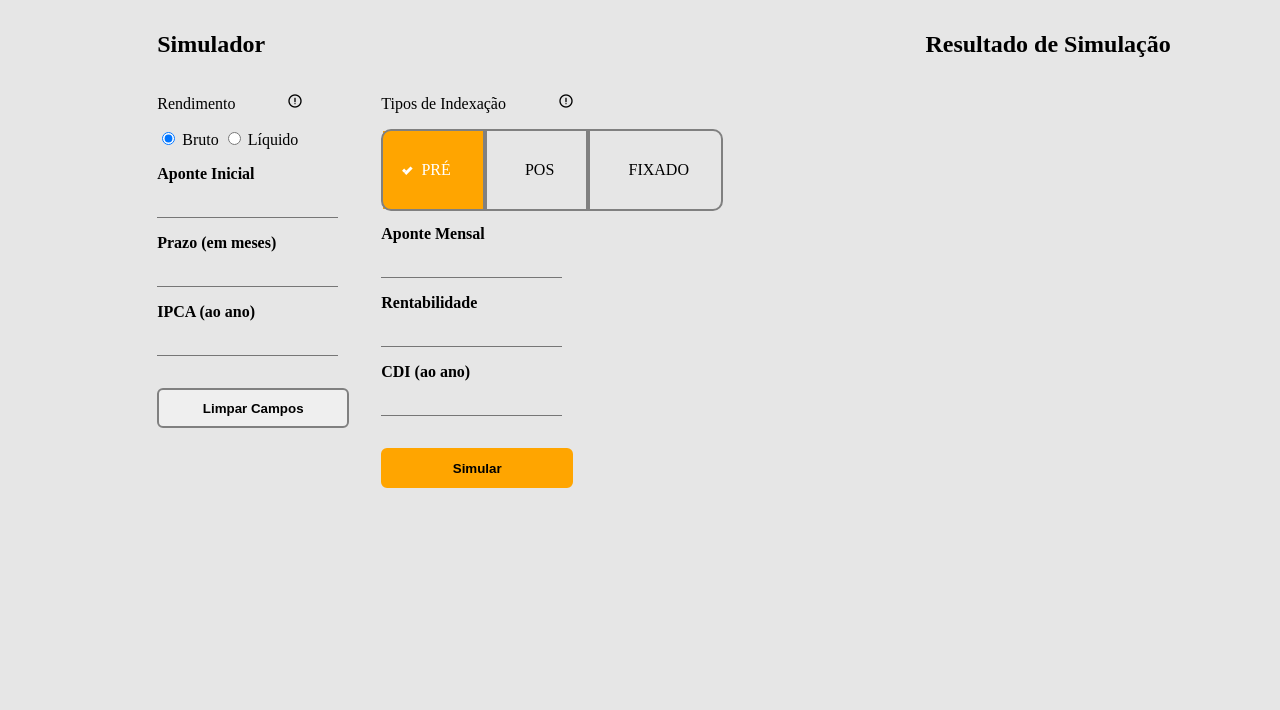
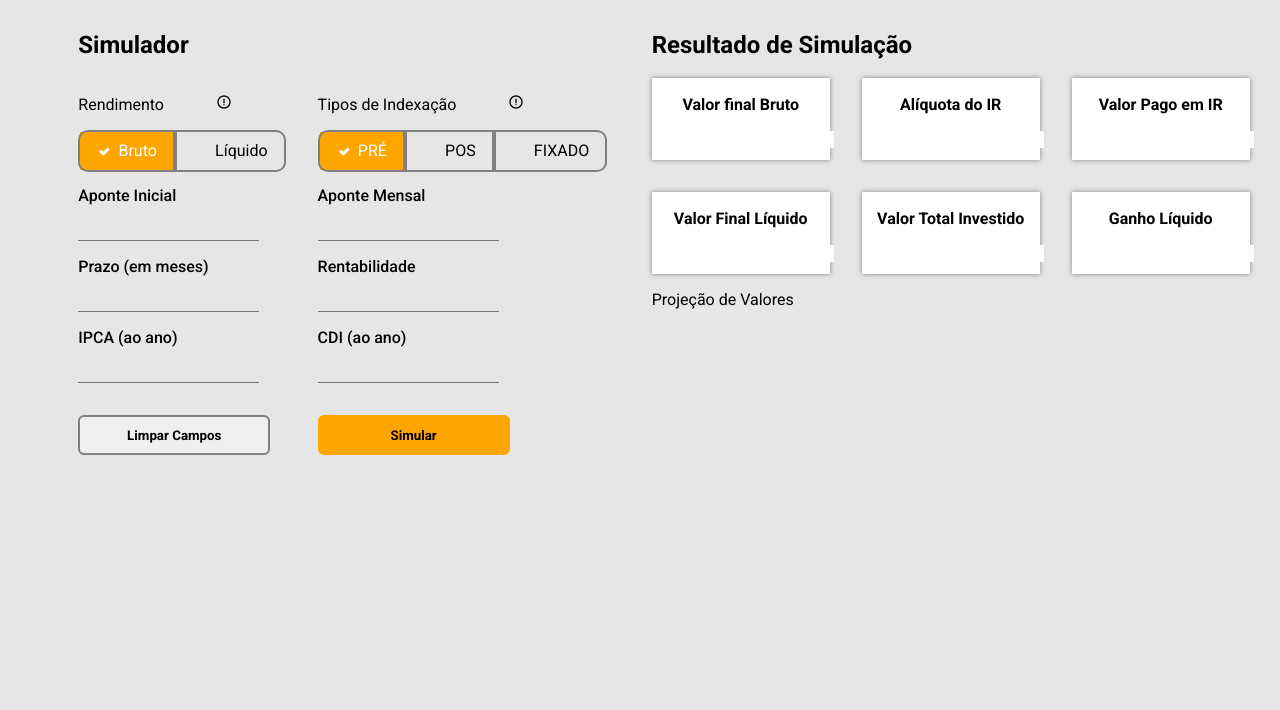
Before and after one commit to metaljefferson/Investimentos, a website: page index.html in a window 1280 px wide. Shown: the part 90-800 px from the top of the page. Drawn offline with Linux system fonts and the light colour scheme; no server answers.

Commit message:
Javascript html css

```diff
--- a/index.html
+++ b/index.html
@@ -6,6 +6,7 @@
     <meta http-equiv="X-UA-Compatible" content="IE=edge">
     <meta name="viewport" content="width=device-width, initial-scale=1.0">
     <link rel="stylesheet" type="text/css" href="main.css" media="screen" />
+    <link href="https://fonts.googleapis.com/css2?family=Roboto:wght@300;400;500;700&display=swap" rel="stylesheet">
 
     <title>eqi-investimentos</title>
 
@@ -21,21 +22,37 @@
                 <div>
                     <div>
                         <p>Rendimento <img class="exclamacao" src="imagens/ponto-de-exclamacao.png" alt=""></p>
-                        <form id="form_rendimento">
-                            <input type="radio" id="bruto" name="rendimento" value="bruto" checked="checked"> <label for="html">Bruto</label>
-                            <input type="radio" id="liquido" name="rendimento" value="liquido"> <label for="html">Líquido</label>
+                        <form id="form_rendimento" class="form_tipos_importacao">
+                            <label>
+                            <input type="radio" id="bruto" name="rendimento" value="bruto" checked="checked">
+                            <div class="checkmark">
+                                <div class="checkmark_stem"></div>
+                                <div class="checkmark_kick"></div>
+
+                            </div>
+                            <span>Bruto</span>
+                        </label>
+
+                            <label class="rendimento_label">
+                            <input type="radio" id="liquido" name="rendimento" value="liquido">
+                            <div class="checkmark">
+                                <div class="checkmark_stem"></div>
+                                <div class="checkmark_kick"></div>
+                            </div>
+                            <span>Líquido</span>
+                            </label>
                         </form>
                     </div>
                     <div>
-                        <p><b>Aponte Inicial</b></p>
+                        <p class="rendimento_negrito">Aponte Inicial</p>
                         <input class="aponte_mensal" type="text" id="aponte_inicial" name="aponte_inicial" value=""> <label for="html"></label>
                     </div>
                     <div>
-                        <p><b>Prazo (em meses)</b></p>
+                        <p class="rendimento_negrito">Prazo (em meses)</p>
                         <input class="aponte_mensal" type="text" id="prazo" name="prazo" value=""> <label for="html"></label>
                     </div>
                     <div>
-                        <p><b>IPCA (ao ano)</b></p>
+                        <p class="rendimento_negrito">IPCA (ao ano)</p>
                         <input class="aponte_mensal" type="text" id="ipca" name="ipca" value=""> <label for="html"></label>
                     </div>
                     <button class="limpar_campos" onclick="emptyFields()">Limpar Campos</button>
@@ -71,15 +88,15 @@
                         </form>
                     </div>
                     <div>
-                        <p><b>Aponte Mensal</b></p>
+                        <p class="indexacao_negrito">Aponte Mensal</p>
                         <input class="aponte_mensal" type="text" id="aponte_mensal" name="aponte_mensal" value=""> <label for="html"></label>
                     </div>
                     <div>
-                        <p><b>Rentabilidade</b></p>
+                        <p class="indexacao_negrito">Rentabilidade</p>
                         <input class="aponte_mensal" type="text" id="rentabilidade" name="rentabilidade" value=""> <label for="html"></label>
                     </div>
                     <div>
-                        <p><b>CDI (ao ano)</b></p>
+                        <p class="indexacao_negrito">CDI (ao ano)</p>
                         <input class="aponte_mensal" type="text" id="cdi" name="cdi" value=""> <label for="html"></label>
                     </div>
                     <button class="botao_simular" onclick="generateSimulation()">Simular</button>
@@ -88,7 +105,7 @@
         </div>
         <div class="simulacao">
             <h2>Resultado de Simulação</h2>
-            <div class="loader"></div>
+            <!-- <div class="loader"></div> -->
             <div class="valor">
                 <div>
                     <p>Valor final Bruto</p>
--- a/main.css
+++ b/main.css
@@ -5,6 +5,15 @@ body {
 h1 {
     text-align: center;
     font-size: 40px;
+    font-family: 'Roboto', sans-serif;
+}
+
+h2,
+p,
+label,
+span,
+button {
+    font-family: 'Roboto', sans-serif;
 }
 
 .simulador {
@@ -24,7 +33,7 @@ h1 {
 }
 
 .valor {
-    display: none;
+    display: grid;
     grid-template-columns: 1fr 1fr 1fr;
     grid-template-rows: auto;
     grid-gap: 2rem;
@@ -37,6 +46,7 @@ h1 {
     border-radius: 6px;
     width: 12rem;
     font-weight: 800;
+    cursor: pointer;
 }
 
 .botao_simular {
@@ -47,11 +57,17 @@ h1 {
     width: 12rem;
     font-weight: 800;
     background-color: orange;
+    cursor: pointer;
 }
 
 .botao_simular:active {
     background-color: pink;
     color: purple
+}
+
+.valor>div>p+input {
+    border: none;
+    text-align: center;
 }
 
 .valor>div {
@@ -88,7 +104,7 @@ form.form_tipos_importacao {
 }
 
 form.form_tipos_importacao {
-    height: 5rem;
+    height: 2.5rem;
 }
 
 form.form_tipos_importacao>label {
@@ -98,12 +114,32 @@ form.form_tipos_importacao>label {
     border: 2px solid grey;
     margin-bottom: -2px;
     cursor: pointer;
-    padding-right: 2rem
+    padding-right: 1rem
+}
+
+form.form_tipos_importacao>label {
+    display: flex;
+    align-items: center;
+    position: relative;
+    border: 2px solid grey;
+    margin-bottom: -2px;
+    cursor: pointer;
+    padding-right: 1rem
 }
 
 form.form_tipos_importacao>label:nth-child(1) {
     border-top-left-radius: 10px;
     border-bottom-left-radius: 10px;
+}
+
+.rendimento_label:nth-child(2) {
+    border-top-right-radius: 10px;
+    border-bottom-right-radius: 10px;
+}
+
+form.form_tipos_importacao>label:nth-child(3) {
+    border-top-right-radius: 10px;
+    border-bottom-right-radius: 10px;
 }
 
 form.form_tipos_importacao>label:nth-child(3) {
@@ -172,27 +208,52 @@ form.form_tipos_importacao>label>input:checked+div {
     top: 12px;
 }
 
-.loader {
-    display: none;
-    border: 16px solid #f3f3f3;
-    /* Light grey */
-    border-top: 16px solid #3498db;
-    /* Blue */
-    border-radius: 50%;
+.rendimento_negrito {
+    font-weight: 500
+}
+
+.indexacao_negrito {
+    font-weight: 500
+}
+
+
+/* .loader { */
+
+
+/* display: none; */
+
+
+/* border: 16px solid #f3f3f3; */
+
+
+/* Light grey */
+
+
+/* border-top: 16px solid #3498db; */
+
+
+/* Blue */
+
+
+/* border-radius: 50%;
     width: 120px;
     height: 120px;
-    animation: spin 2s linear infinite;
-}
+    animation: spin 2s linear infinite; */
 
-@keyframes spin {
+
+/* } */
+
+
+/* @keyframes spin {
     0% {
         transform: rotate(0deg);
     }
     100% {
         transform: rotate(360deg);
     }
-}
+} */
 
-.grafico {
+
+/* .grafico {
     display: none
-}
+} */
--- a/main.js
+++ b/main.js
@@ -9,9 +9,9 @@ const valor_total_investido = document.getElementById('valor_total_investido')
 const ganho_liquido = document.getElementById('ganho_liquido')
 const form_rendimento = document.getElementById('form_rendimento')
 const form_tipos_importacao = document.getElementById('form_tipos_importacao')
-const valor = document.querySelector('.valor')
-const grafico = document.querySelector('.grafico')
-const loader = document.querySelector('.loader')
+    // const valor = document.querySelector('.valor')
+    // const grafico = document.querySelector('.grafico')
+    // const loader = document.querySelector('.loader')
 
 const options = {
     mode: 'cors',
@@ -60,19 +60,26 @@ const generateSimulation = async() => {
     valor_final_liquido.value = fields[0].valorFinalLiquido
     valor_total_investido.value = fields[0].valorTotalInvestido
     ganho_liquido.value = fields[0].ganhoLiquido
-    loader.style.display = "block"
-    valor.style.display = "none"
-    grafico.style.display = "none"
-    setTimeout(() => {
-        loader.style.display = "none"
-        valor.style.display = "grid"
-        grafico.style.display = "block"
-    }, 2000);
+        // loader.style.display = "block"
+        // valor.style.display = "none"
+        // grafico.style.display = "none"
+        // setTimeout(() => {
+        //     loader.style.display = "none"
+        //     valor.style.display = "grid"
+        //     grafico.style.display = "block"
+        // }, 2000);
 }
 
 // Função que limpa os campos
 const emptyFields = () => {
     input_ipca.value = ""
+    input_cdi.value = ""
+    valor_final_bruto.value = ""
+    aliquota_ir.value = ""
+    valor_pago_ir.value = ""
+    valor_final_liquido.value = ""
+    valor_total_investido.value = ""
+    ganho_liquido.value = ""
 }
 
 
```
